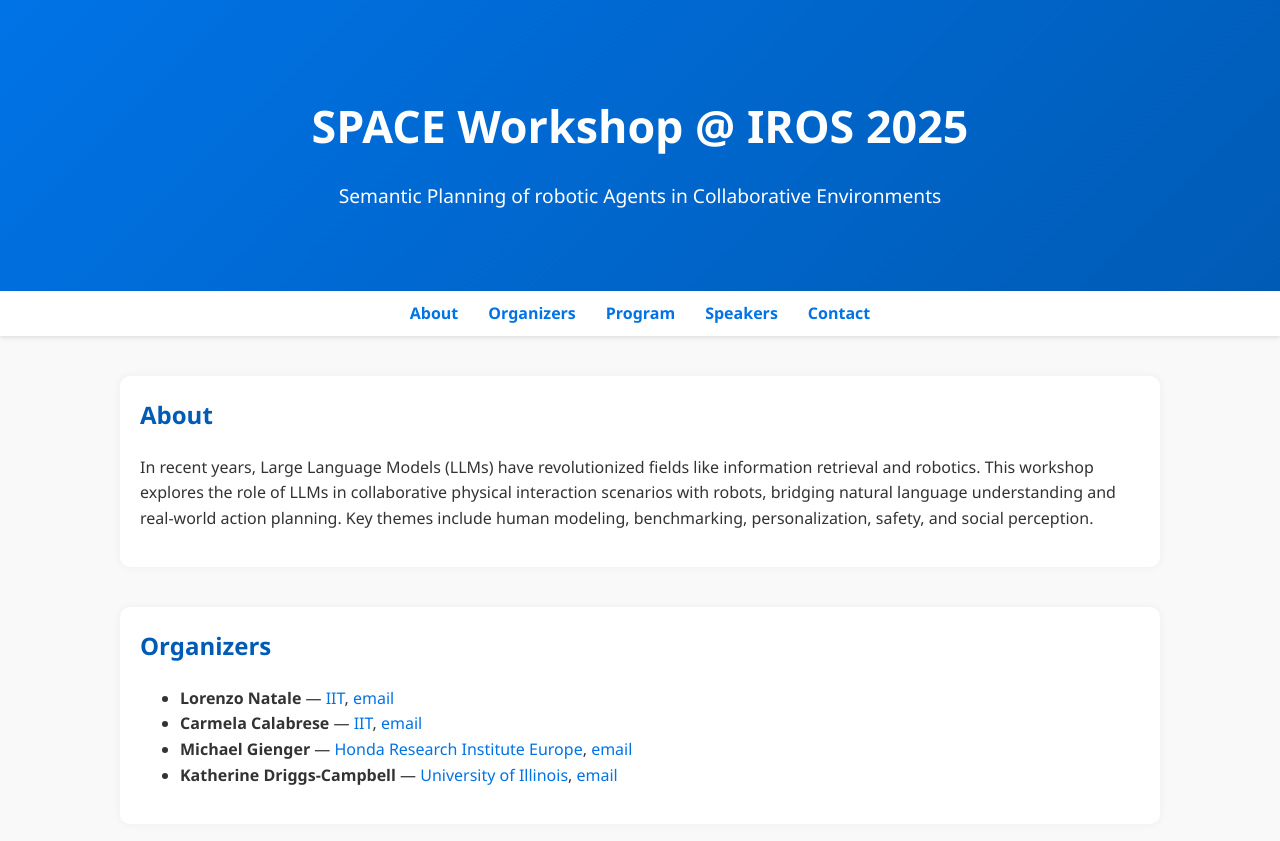
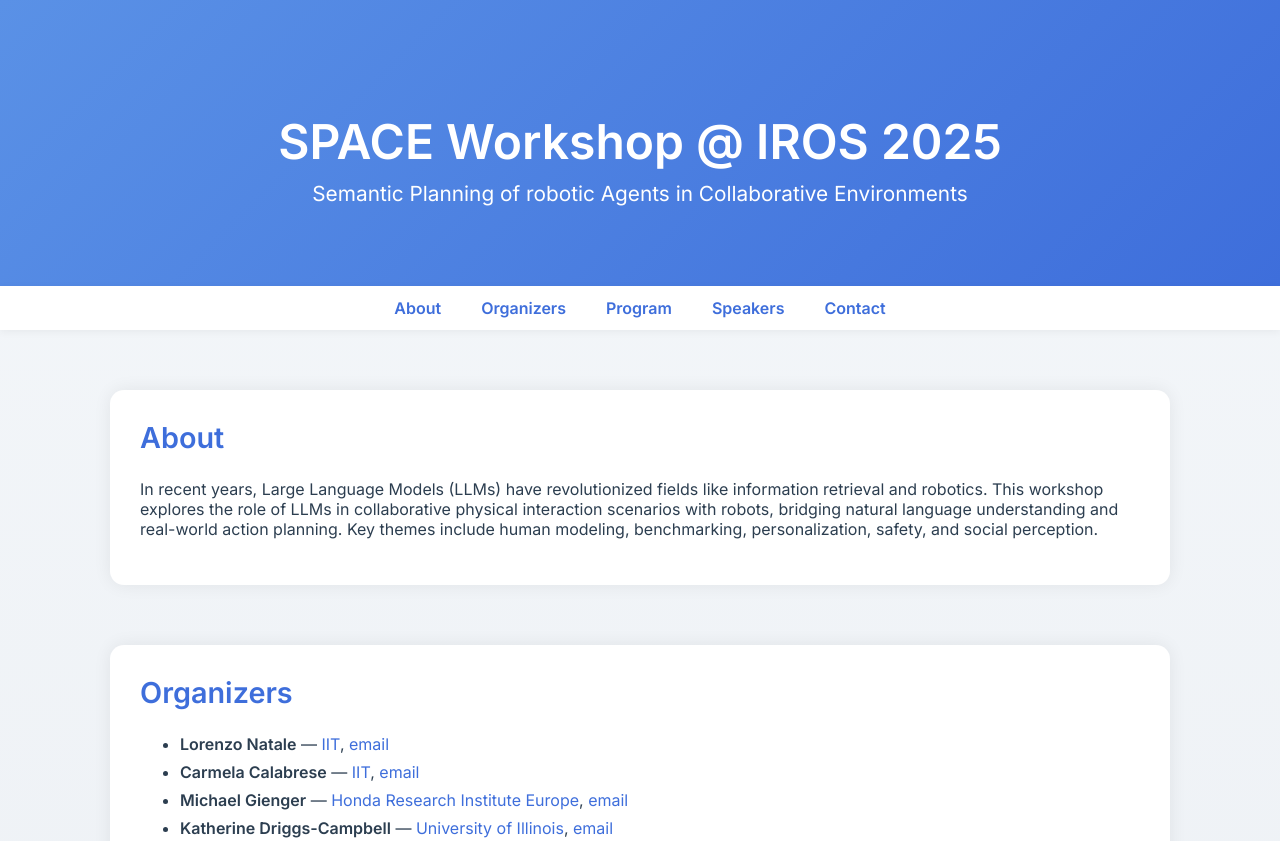
Before and after one commit to workshopSPACE/iros2025, a plain HTML site: page index.html in a window 1280 px wide. Shown: the top 841 px of the page. Drawn offline with Linux system fonts and the light colour scheme.

Commit message:
Update styles.css

```diff
--- a/styles.css
+++ b/styles.css
@@ -1,31 +1,33 @@
 body {
-    font-family: 'Segoe UI', Tahoma, Geneva, Verdana, sans-serif;
+    font-family: 'Inter', sans-serif;
     margin: 0;
     padding: 0;
-    background-color: #f9f9f9;
-    color: #333;
-    line-height: 1.6;
+    background: linear-gradient(to bottom, #f4f7fa, #e8ecf1);
+    color: #2c3e50;
 }
 
 header {
-    background: linear-gradient(135deg, #0073e6, #005bb5);
+    background: linear-gradient(135deg, #5a91e6, #3e6edb);
     color: white;
     text-align: center;
-    padding: 60px 20px;
+    padding: 80px 20px;
+    box-shadow: 0 4px 10px rgba(0,0,0,0.2);
 }
 
 header h1 {
-    font-size: 2.8em;
+    font-size: 3em;
     margin-bottom: 10px;
 }
 
 header p {
-    font-size: 1.2em;
+    font-size: 1.3em;
+    max-width: 700px;
+    margin: 0 auto;
 }
 
 nav {
     background: white;
-    box-shadow: 0 2px 4px rgba(0,0,0,0.1);
+    box-shadow: 0 2px 8px rgba(0,0,0,0.05);
     position: sticky;
     top: 0;
     z-index: 1000;
@@ -36,42 +38,53 @@ nav ul {
     justify-content: center;
     list-style: none;
     margin: 0;
-    padding: 10px;
+    padding: 12px 0;
 }
 
 nav ul li {
-    margin: 0 15px;
+    margin: 0 20px;
 }
 
 nav ul li a {
     text-decoration: none;
-    color: #0073e6;
-    font-weight: bold;
+    color: #3e6edb;
+    font-weight: 600;
+    transition: color 0.2s;
+}
+
+nav ul li a:hover {
+    color: #2c3e50;
 }
 
 section {
     max-width: 1000px;
-    margin: 40px auto;
-    padding: 20px;
+    margin: 60px auto;
+    padding: 30px;
     background: white;
-    border-radius: 10px;
-    box-shadow: 0px 0px 10px rgba(0, 0, 0, 0.05);
+    border-radius: 14px;
+    box-shadow: 0 0 18px rgba(0,0,0,0.07);
 }
 
 section h2 {
-    color: #005bb5;
+    color: #3e6edb;
     margin-top: 0;
+    font-size: 1.8em;
+}
+
+ul li {
+    margin-bottom: 8px;
 }
 
 footer {
-    background: #eee;
+    background: #dfe6ee;
     text-align: center;
     padding: 20px;
     font-size: 0.9em;
+    color: #555;
 }
 
 a {
-    color: #0073e6;
+    color: #3e6edb;
     text-decoration: none;
 }
 
```
